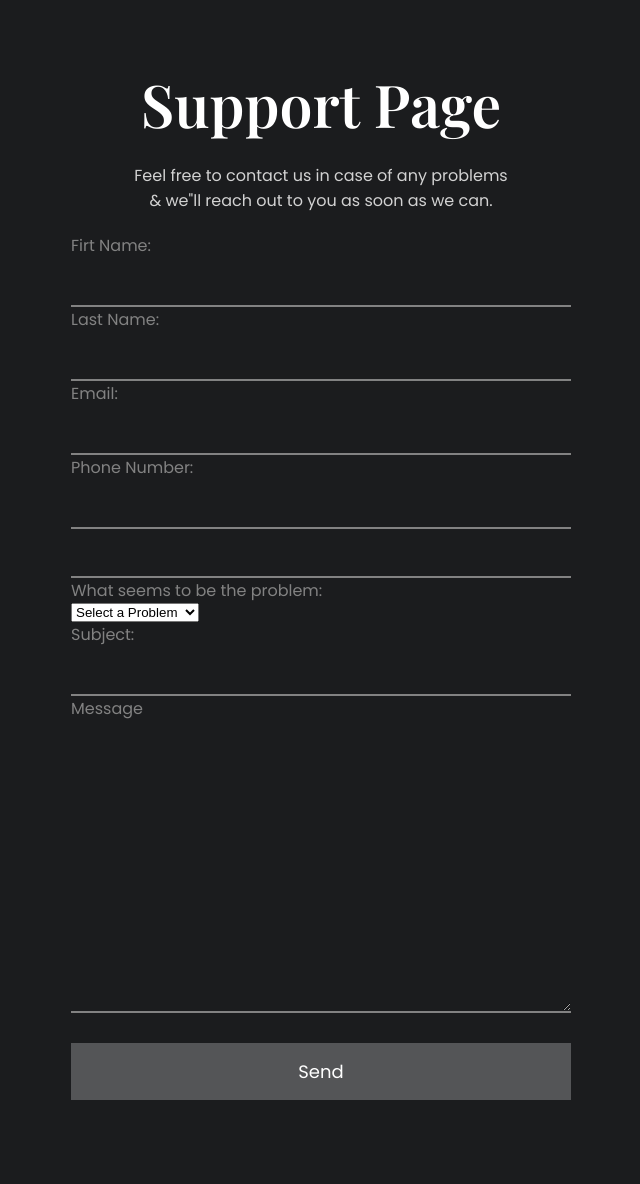
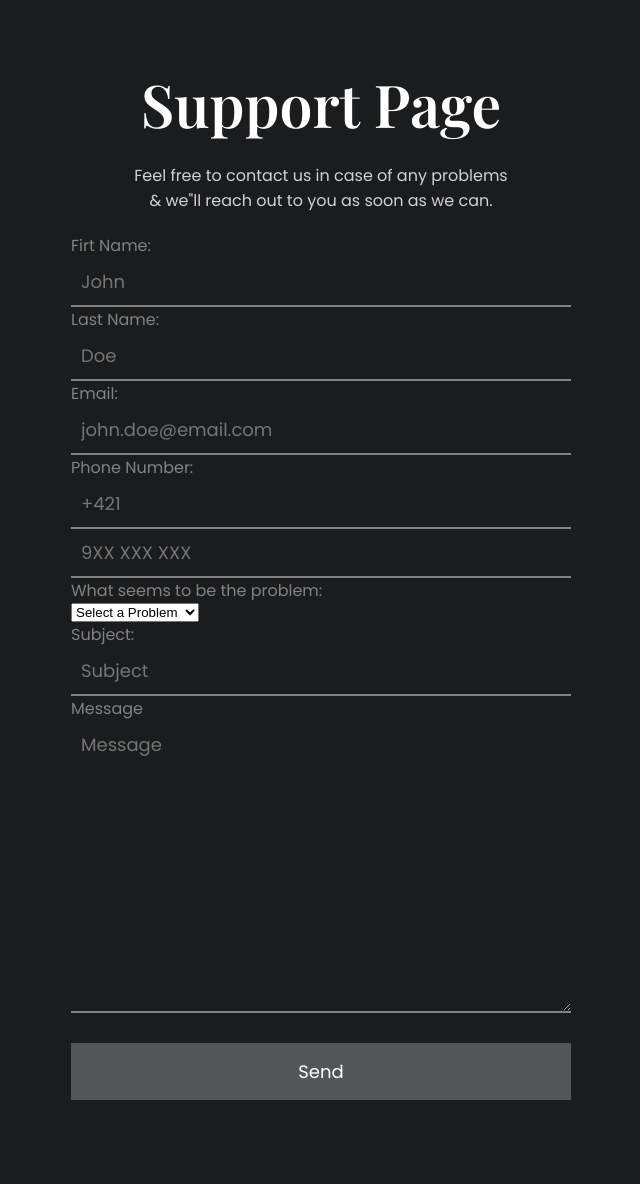
Before and after one commit to QuietXO/IoT_Posa, a PHP site: page / in a window 1280 px wide. Shown: the whole page, without its empty margins (319-959 px from the left). Run offline with PHP 8.4, Linux system fonts and the light colour scheme.

Commit message:
Update index.php

```diff
--- a/index.php
+++ b/index.php
@@ -16,15 +16,20 @@
 				<p>& we"ll reach out to you as soon as we can.</p>
         <form action="contact.php" method="POST">
             <label for="nameF">Firt Name:</label>
-            <input type="text" name="nameF" id="nameF" required>
+            <input type="text" name="nameF" id="nameF"
+						placeholder="John" required>
 						<label for="nameL">Last Name:</label>
-            <input type="text" name="nameL" id="nameL">
+            <input type="text" name="nameL" id="nameL"
+						placeholder="Doe">
 
             <label for="email">Email:</label>
-            <input type="email" name="email" id="email" required>
+            <input type="email" name="email" id="email"
+						placeholder="john.doe@email.com" required>
 						<label for="phone">Phone Number:</label>
-						<input type="text" name="country" id="country">
-            <input type="text" name="phone" id="phone">
+						<input type="text" name="country" id="country"
+						placeholder="+421">
+            <input type="text" name="phone" id="phone"
+						placeholder="9XX XXX XXX">
 
 						<label for="department-selection">What seems to be the problem:</label>
 						<select id="department-selection" name="concerned_department" required>
@@ -35,9 +40,11 @@
 						</select>
 
             <label for="subject">Subject:</label>
-            <input type="text" name="subject" id="subject" required>
+            <input type="text" name="subject" id="subject"
+						placeholder="Subject" required>
             <label for="message">Message</label>
-            <textarea name="message" cols="30" rows="10" required></textarea>
+            <textarea name="message" cols="30" rows="10"
+						placeholder="Message" required></textarea>
             <input type="submit" value="Send">
         </form>
     </div>
```
